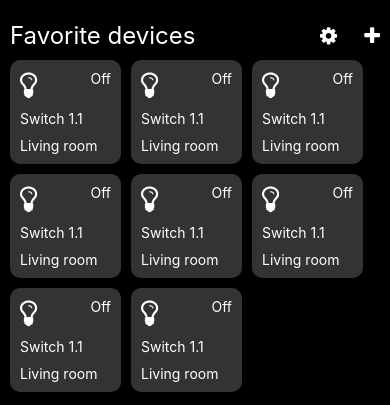
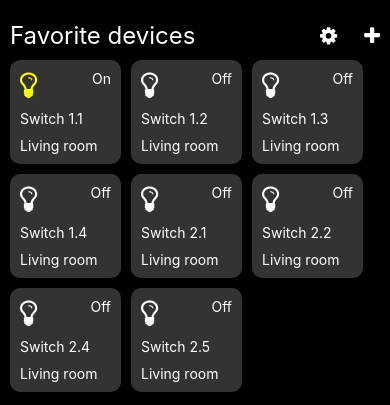
Before and after one commit to yong/smart-home-dashboard, a React Native app: screen /bars in a window 390 px wide. Shown: the part 356-761 px from the top of the page. Built offline with nearby package versions, Linux system fonts and the light colour scheme.

Commit message:
support "On" status

```diff
--- a/FavoriteDevices.tsx
+++ b/FavoriteDevices.tsx
@@ -3,7 +3,16 @@ import { View, Text, StyleSheet } from 'react-native';
 import Icon from 'react-native-vector-icons/FontAwesome';
 
 const FavoriteDevices = () => {
-  const devices = Array(8).fill({ name: 'Switch 1.1', location: 'Living room' });
+  const devices = [
+    { name: 'Switch 1.1', location: 'Living room' , status: 'On'},
+    { name: 'Switch 1.2', location: 'Living room' , status: 'Off'},
+    { name: 'Switch 1.3', location: 'Living room' , status: 'Off'},
+    { name: 'Switch 1.4', location: 'Living room' , status: 'Off'},
+    { name: 'Switch 2.1', location: 'Living room' , status: 'Off'},
+    { name: 'Switch 2.2', location: 'Living room' , status: 'Off'},
+    { name: 'Switch 2.4', location: 'Living room' , status: 'Off'},
+    { name: 'Switch 2.5', location: 'Living room' , status: 'Off'},
+  ];
 
   return (
     <View style={styles.container}>
@@ -18,8 +27,8 @@ const FavoriteDevices = () => {
         {devices.map((device, index) => (
           <View key={index} style={styles.device}>
             <View style={styles.deviceTop}>
-              <Icon name="lightbulb-o" size={30} color="#fff" />
-              <Text style={styles.deviceStatus}>Off</Text>
+              <Icon name="lightbulb-o" size={30} color={device.status === 'On' ? 'yellow' : '#fff'} />
+              <Text style={styles.deviceStatus}>{device.status}</Text>
             </View>
             <Text style={styles.deviceText}>{device.name}</Text>
             <Text style={styles.deviceText}>{device.location}</Text>
--- a/Header.tsx
+++ b/Header.tsx
@@ -23,7 +23,7 @@ const styles = StyleSheet.create({
   rightIcons: {
     flexDirection: 'row',
     justifyContent: 'space-between',
-    width: 100, // Adjust this value as needed
+    width: 100,
   },
 });
 
```
